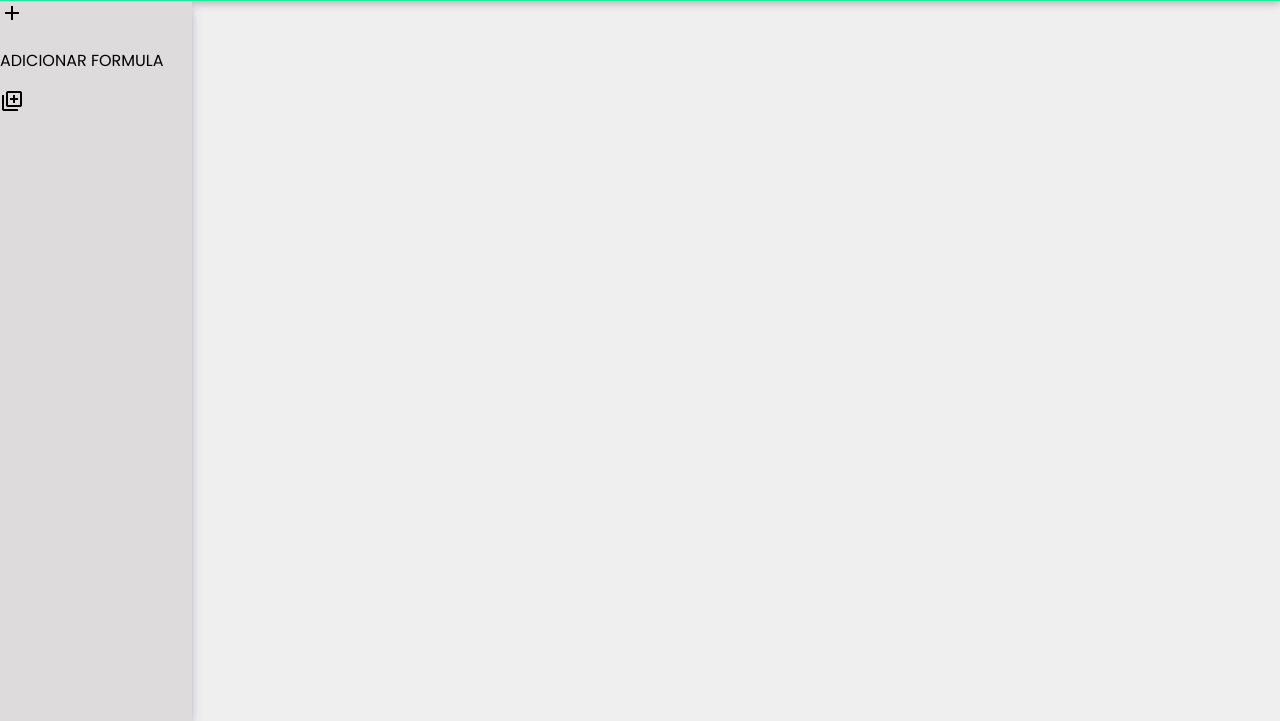
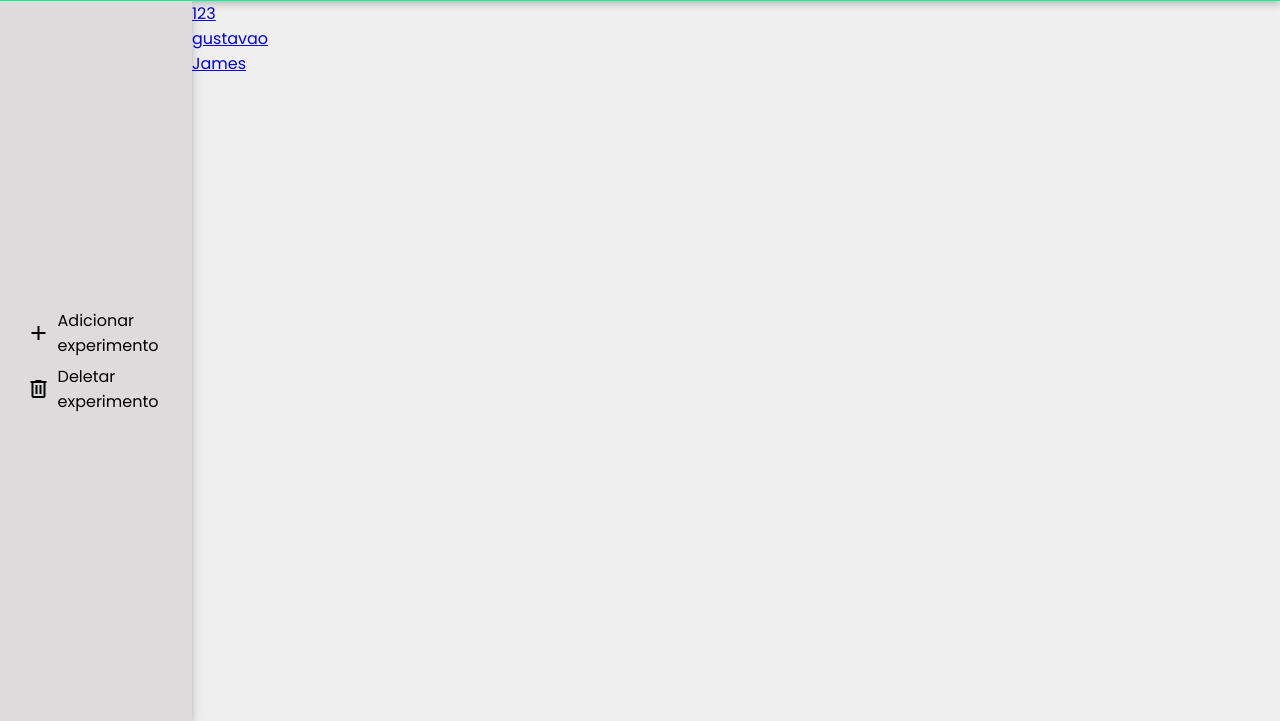
Before and after one commit to hnorioka/chemistry_dataview, a Django app: page /dashboard/ in a window 1280 px wide. Shown: the part 79-800 px from the top of the page. Run offline with Django 4.2, Linux system fonts and the light colour scheme; data comes from the database, SQL or seed files in the repository; both versions use the stored data as it was after the commit.

Commit message:
FEAT(design dashboard improved)

```diff
--- a/core/static/core/base.css
+++ b/core/static/core/base.css
@@ -47,6 +47,21 @@ body{
     border-bottom: 0.2rem solid #fff;
 }
 
+.container-grafico{
+    width: 50%;
+    height: 50%;
+    margin: 10vh auto;
+}
+
+.caixa-visualizar{
+    display: flex;
+    justify-content: space-evenly;
+    align-items: center;
+    width: 80%;
+    height: 5%;
+    margin: 5% 0;
+    cursor: pointer;
+}
 
 @media screen and (max-width:1024px) {
 
--- a/core/static/core/dashboard.css
+++ b/core/static/core/dashboard.css
@@ -1,11 +1,92 @@
 .container-dashboard{
     width: 100%;
     height: 90vh;
+    position: relative;
+    display: flex;
 }
 
 .container-dashboard-barra{
+    display: flex;
+    justify-content: center;
+    flex-direction: column;
+    align-items: center;
     width: 15%;
     height: 100%;
     background-color: #dddbdb;
     box-shadow: rgba(50, 50, 93, 0.25) 0px 6px 12px -2px, rgba(0, 0, 0, 0.3) 0px 3px 7px -3px;
 }
+
+.button-open-modal{
+    display: flex;
+    justify-content: space-evenly;
+    align-items: center;
+    width: 80%;
+    height: 5%;
+    margin: 5% 0;
+    cursor: pointer;
+}
+
+.button-open-modal:hover{
+    border-bottom: 2px solid #000;
+}
+
+.simbolo{
+    width: 15%;
+    height: 100%;
+    display: flex;
+    align-items: center;
+    justify-content: center;
+}
+
+.titulo{
+    width: 70%;
+    height: 100%;
+    display: flex;
+    align-items: center;
+}
+
+.modal{
+    position: absolute;
+    width: 100%;
+    height: 100%;
+    background-color: #000;
+    opacity: 0.5;
+    display: none;
+    justify-content: center;
+    align-items: center;
+}
+
+.modal.ativo{
+    display: flex;
+}
+
+.modal form{
+    width: 30%;
+    height: 60%;
+    background-color: #fff;
+    box-shadow: rgba(50, 50, 93, 0.25) 0px 6px 12px -2px, rgba(0, 0, 0, 0.3) 0px 3px 7px -3px;
+    border-radius: 1rem;
+}
+
+.form-titulo{
+    width: 100%;
+    height: 30%;
+    display: flex;
+    justify-content: center;
+    align-items: center;
+}
+
+.form-input{
+    display: flex;
+    justify-content: center;
+    align-items: center;
+    width: 100%;
+    height: 20%;
+}
+
+.container-dashboard-experimentos{
+    width: 85%;
+    height: 100%;
+    display: flex;
+    flex-direction: column;
+}
--- /dev/null
+++ b/core/static/core/js/modals.js
@@ -0,0 +1,38 @@
+window.onload = ()=>{
+
+    const btns = document.querySelectorAll('.button-open-modal')
+    const modals = document.querySelectorAll('.modal')
+    const closeModal = document.querySelectorAll('.close-modal')
+
+    btns.forEach((item, index) =>{
+        item.addEventListener('click', () => {
+
+            const cadastrarExperimentoModalIndex = 0;
+            const deletarExperimentoModalIndex = 1;
+
+            if(index === cadastrarExperimentoModalIndex){
+                modals[index].classList.add('ativo')
+            }
+
+            if(index === cadastrarExperimentoModalIndex && item.classList.contains('ativo')){
+                modals[index].classList.remove('ativo')
+            }
+
+            if(index === deletarExperimentoModalIndex){
+                modals[index].classList.add('ativo')
+            }
+
+            if(index === deletarExperimentoModalIndex && item.classList.contains('ativo')){
+                modals[index].classList.remove('ativo')
+            }
+        })
+    })
+
+    closeModal.forEach((item, index) =>{
+        item.addEventListener('click', () => {
+            modals[index].classList.remove('ativo')
+        })
+    })
+
+
+}
--- a/core/templates/core/base.html
+++ b/core/templates/core/base.html
@@ -12,6 +12,7 @@
     <link rel="stylesheet" href="{% static 'core/cadastro.css' %}">
     <link rel="stylesheet" href="{% static 'core/dashboard.css' %}">
     <link href="https://fonts.googleapis.com/css2?family=Material+Symbols+Outlined" rel="stylesheet" />
+    <script src="{% static 'core/js/modals.js' %}"></script>
 </head>
 <body>
     <header id="container-header">
--- a/core/templates/core/dashboard.html
+++ b/core/templates/core/dashboard.html
@@ -1,39 +1,62 @@
 {% extends 'core/base.html' %}
 {% block content %}
     <main class="container-dashboard">
+        <div class="modal">
+            <form action="{% url 'cadastrar-experimento' %}" method="post">
+                {% csrf_token %}
+                <span class="close-modal">x</span>
+                <div class='form-titulo'>
+                    <h4>Cadastrar experiemento</h4>
+                </div>
+                <div class="form-input">
+                    <input type="text" name="nome" id="" placeholder="nome">
+                </div>
+                <div class="form-input">
+                    <input type="submit" value="cadastrar">
+                </div>
+            </form>
+        </div>
+        <div class="modal">
+            <form action="{% url 'deletar-experimento' %}" method="post">
+                <span class="close-modal">x</span>
+                {% csrf_token %}
+                <div class='form-titulo'>
+                    <h4>Deletar experiemento</h4>
+                </div>
+                <div class="form-input">
+                    <input type="text" name="nome" id="" placeholder="nome">
+                </div>
+                <div class="form-input">
+                    <input type="submit" value="deletar">
+                </div>
+            </form>
+        </div>
         <section class="container-dashboard-barra">
-            <span class="material-symbols-outlined">
-                add
-            </span>
-            <p>ADICIONAR FORMULA</p>
-            <span class="material-symbols-outlined">
-                library_add
-            </span>
-
+            <div class="button-open-modal">
+                <div class="simbolo">
+                    <span class="material-symbols-outlined">
+                        add
+                    </span>
+                </div>
+                <div class="titulo">
+                    <p>Adicionar experimento</p>
+                </div>
+            </div>
+            <div class="button-open-modal">
+                <div class="simbolo">
+                    <span class="material-symbols-outlined">
+                        delete
+                    </span>
+                </div>
+                <div class="titulo">
+                    <p>Deletar experimento</p>
+                </div>
+            </div>
+        </section>
+        <section class="container-dashboard-experimentos">
+            {% for experimento in experimentos %}
+                <a href="/visualizar-experimento/{{experimento.id}}">{{experimento.nome}}</a>
+            {% endfor %}
         </section>
     </main>
-    <!--{% for experimento in experimentos %}
-        <p>{{experimento.nome}}</p>
-    {% endfor %}
-
-    <form action="{% url 'cadastrar-experimento' %}" method="post">
-        {% csrf_token %}
-        <input type="text" name="nome" id="" placeholder="nome">
-        <input type="submit" value="cadastrar">
-    </form>
-
-    <form action="{% url 'cadastrar-amostra' %}" method="post">
-        {% csrf_token %}
-        <select name="nome_experimento" id="">
-
-            {% for experimento in experimentos %}
-            <option value="{{experimento.nome}}">{{experimento.nome}}</option>
-
-            {% endfor %}
-        </select>
-        <input type="number" name="temperatura" placeholder="Temperatura" id="">
-        <input type="number" name="concentracao" placeholder="Concentração" id="">
-        <input type="submit" value="Cadastrar amostra">
-    </form>
-    -->
 {% endblock %}
```
Also changed, not shown: core/templates/core/cadastro.html (+48 -37 lines), core/templates/core/visualizar-experimento.html (+29 -1 lines), db.sqlite3.
